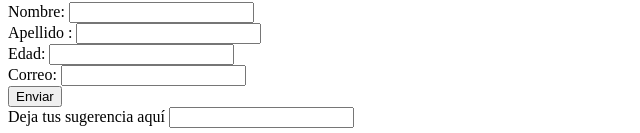
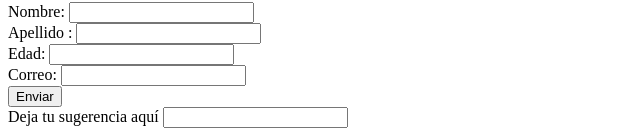
Before and after one commit to Rebeca2021/PROYECTO-HTML1, a plain HTML site: page index.html in a window 1280 px wide. Shown: the part 887-1020 px from the top of the page, 0-640 px from the left. Drawn offline with Linux system fonts and the light colour scheme.

Commit message:
Update index.html

```diff
--- a/index.html
+++ b/index.html
@@ -60,7 +60,7 @@
         </form>
     </div>
     <div>
-        <label for="Mensaje"> Deja tus sugerencia aquí </label>
+        <label for="Mensaje"> Deja tu sugerencia aquí </label>
         <input type="text" name="Mensaje">
     </div>
         </footer>
```
